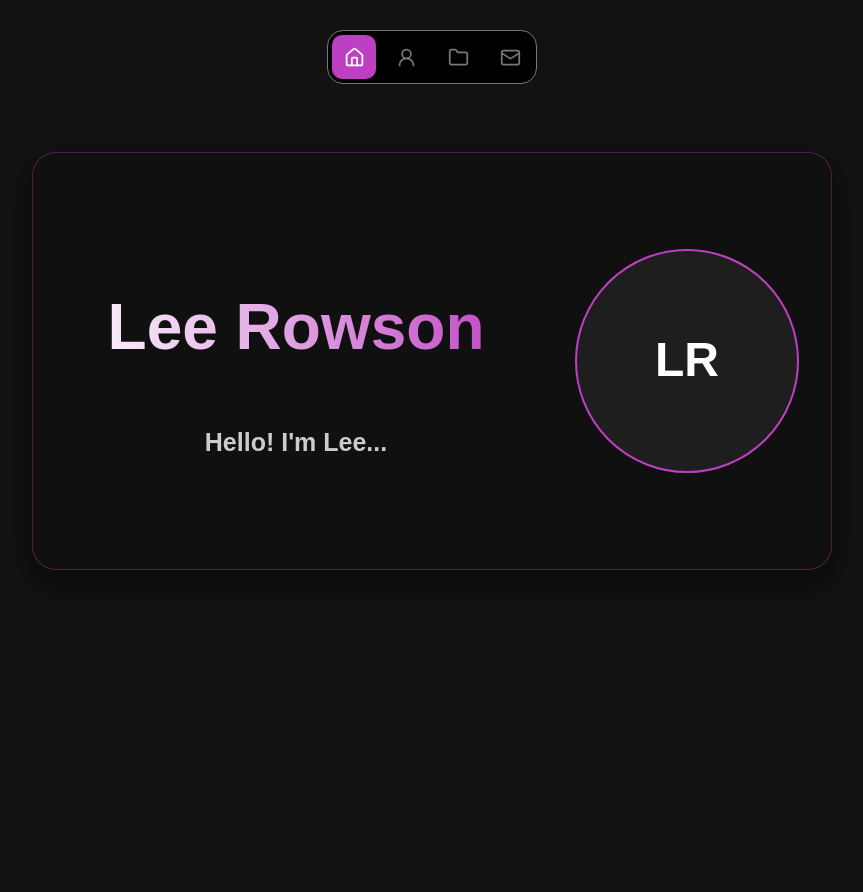
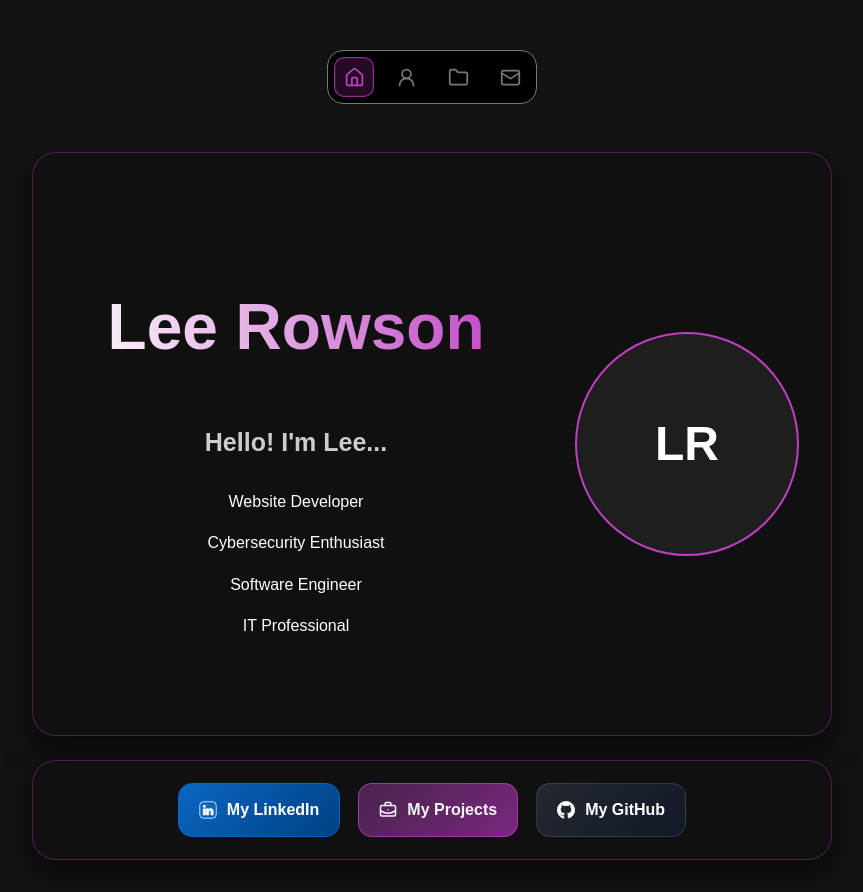
Before and after one commit to leerows/lee-portfolio, a React (Vite) app: page / in a window 1280 px wide. Shown: the whole page, without its empty margins (208-1071 px from the left). Before the commit the page ends 800 px from the top, so only its background shows below. Built offline with nearby package versions, Linux system fonts and the light colour scheme.

Commit message:
Added quick link buttons and styles

```diff
--- a/src/App.css
+++ b/src/App.css
@@ -39,6 +39,72 @@ main {
   padding: 80px 32px;
 }
 
+.quick-links {
+  display: flex;
+  align-items: center;
+  justify-content: center;
+  gap: 18px;
+  margin-top: 24px;
+  padding: 22px 28px;
+}
+
+.action-button {
+  display: inline-flex;
+  align-items: center;
+  justify-content: center;
+  gap: 10px;
+  padding: 13px 20px;
+  border: 1px solid rgba(190, 63, 194, 0.7);
+  border-radius: 14px;
+  background: linear-gradient(135deg, rgba(226, 87, 231, 0.28), rgba(125, 41, 131, 0.96));
+  color: #f5f5f5;
+  text-decoration: none;
+  font-weight: 600;
+  transition: transform 0.2s ease, border-color 0.2s ease, box-shadow 0.2s ease;
+}
+
+.linkedin-button {
+  background: linear-gradient(135deg, #0a66c2, #004182);
+  border-color: #0a66c2;
+  color: #fff;
+}
+
+.github-button {
+  background: linear-gradient(135deg, #24292f, #111827);
+  border-color: rgba(255, 255, 255, 0.12);
+  color: #fff;
+}
+
+.brand-icon {
+  width: 18px;
+  height: 18px;
+  display: block;
+  color: currentColor;
+}
+
+.action-button:hover {
+  transform: translateY(-1px);
+  border-color: rgba(190, 63, 194, 0.9);
+  box-shadow: 0 8px 20px rgba(190, 63, 194, 0.25);
+}
+
+.linkedin-button:hover {
+  border-color: rgba(255, 255, 255, 0.4);
+  box-shadow: 0 8px 20px rgba(10, 102, 194, 0.35);
+}
+
+.github-button:hover {
+  border-color: rgba(255, 255, 255, 0.35);
+  box-shadow: 0 8px 20px rgba(36, 41, 47, 0.35);
+}
+
+.action-button svg {
+  width: 18px;
+  height: 18px;
+  display: block;
+  stroke: currentColor;
+}
+
 .intro {
   flex: 1;
 }
@@ -76,23 +142,13 @@ h1 {
   text-align: center;
 }
 
-h2 {
-  font-size: 20px;
-  background: linear-gradient(90deg, #ffffff, #be3fc2);
-  background-clip: text;
-  -webkit-background-clip: text;
-  color: transparent;
-  text-align: center;
-
-}
-
 p {
   text-align: center;
 }
 
 .navbar {
   position: fixed;
-  top: 30px;
+  top: 50px;
   left: 50%;
   transform: translateX(-50%);
   z-index: 1000;
@@ -128,8 +184,15 @@ p {
 }
 
 .nav-icon.selected {
-  background: #be3fc2;
-  color: #fff;
+  background: rgba(190, 63, 194, 0.18);
+  border: 1px solid rgba(190, 63, 194, 0.7);
+  color: #be3fc2;
+  box-shadow: inset 0 0 0 1px rgba(190, 63, 194, 0.18);
+}
+.navbar .nav-icon.selected {
+  margin: 2px;
+  width: 38px;
+  height: 38px;
 }
 
 /* Tooltip */
--- a/src/App.tsx
+++ b/src/App.tsx
@@ -1,6 +1,29 @@
 
 import './App.css'
-import { House, Folder, UserRound, Mail } from 'lucide-react'
+import { BriefcaseBusiness, Folder, House, Mail, UserRound } from 'lucide-react'
+
+function LinkedinLogo() {
+  return (
+    <svg className="brand-icon" viewBox="0 0 24 24" aria-hidden="true">
+      <rect x="1" y="1" width="22" height="22" rx="5" fill="#0a66c2" />
+      <path
+        d="M7.14 8.73a1.52 1.52 0 1 1 0-3.04 1.52 1.52 0 0 1 0 3.04ZM5.7 10.47h2.88v8.12H5.7Zm4.27 0h2.76v1.11h.04c.38-.72 1.31-1.48 2.7-1.48 2.88 0 3.41 1.89 3.41 4.35v4.14h-2.88v-3.87c0-1.01-.02-2.31-1.41-2.31-1.41 0-1.62 1.1-1.62 2.23v3.95H10z"
+        fill="#fff"
+      />
+    </svg>
+  )
+}
+
+function GitHubLogo() {
+  return (
+    <svg className="brand-icon" viewBox="0 0 24 24" aria-hidden="true">
+      <path
+        fill="currentColor"
+        d="M12 .5C5.65.5.5 5.65.5 12c0 5.1 3.29 9.42 7.86 10.94.58.11.8-.25.8-.56 0-.28-.01-1.22-.02-2.2-3.2.7-3.88-1.54-3.88-1.54-.52-1.34-1.28-1.7-1.28-1.7-1.05-.72.08-.71.08-.71 1.16.08 1.77 1.2 1.77 1.2 1.03 1.77 2.7 1.26 3.36.97.1-.75.4-1.26.73-1.55-2.55-.29-5.24-1.28-5.24-5.69 0-1.26.45-2.29 1.19-3.09-.12-.29-.52-1.45.11-3.02 0 0 .97-.31 3.18 1.18a11.02 11.02 0 0 1 5.8 0c2.2-1.49 3.17-1.18 3.17-1.18.64 1.57.24 2.73.12 3.02.74.8 1.19 1.83 1.19 3.09 0 4.42-2.7 5.39-5.27 5.67.41.35.78 1.04.78 2.09 0 1.51-.01 2.73-.01 3.11 0 .31.21.68.81.56A11.51 11.51 0 0 0 23.5 12C23.5 5.65 18.35.5 12 .5Z"
+      />
+    </svg>
+  )
+}
 
 function App() {
   return (
@@ -28,11 +51,30 @@ function App() {
           <div className="intro">
             <h1>Lee Rowson</h1>
             <p className="bio">Hello! I'm Lee...</p>
+            <p>Website Developer</p>
+            <p>Cybersecurity Enthusiast</p>
+            <p>Software Engineer</p>
+            <p>IT Professional</p>
           </div>
 
-        <div className="profile">
-          LR
+          <div className="profile">LR</div>
         </div>
+
+        <div className="quick-links panel">
+          <a href="https://www.linkedin.com/in/lee-rowson-799b1b299" target="_blank" rel="noreferrer" className="action-button linkedin-button">
+            <LinkedinLogo />
+            <span>My LinkedIn</span>
+          </a>
+
+          <a href="#projects" className="action-button">
+            <BriefcaseBusiness size={18} />
+            <span>My Projects</span>
+          </a>
+
+          <a href="https://github.com/leerows" target="_blank" rel="noreferrer" className="action-button github-button">
+            <GitHubLogo />
+            <span>My GitHub</span>
+          </a>
         </div>
       </main>
     </>
```
Lines whose indentation alone changed are shown as unchanged.
